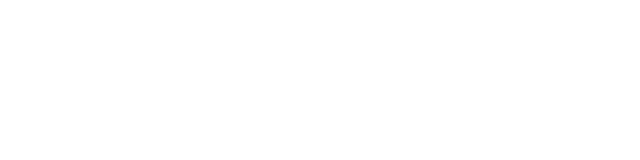
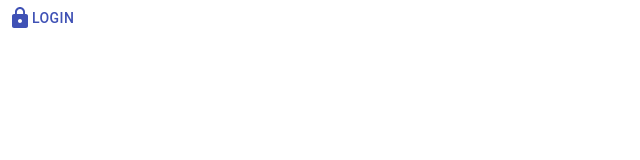
Before and after one commit to MacRapacki/MUI-atomic-designe, a React (Create React App) app: page / in a window 1280 px wide. Shown: the top 160 px of the page, without its empty margins (0-640 px from the left). Built offline with nearby package versions, Linux system fonts and the light colour scheme.

Commit message:
feat: create LoginButton

```diff
--- a/package.json
+++ b/package.json
@@ -3,6 +3,8 @@
   "version": "0.1.0",
   "private": true,
   "dependencies": {
+    "@material-ui/core": "^4.12.3",
+    "@material-ui/icons": "^4.11.2",
     "@testing-library/jest-dom": "^5.14.1",
     "@testing-library/react": "^11.2.7",
     "@testing-library/user-event": "^12.8.3",
--- a/src/App.js
+++ b/src/App.js
@@ -1,5 +1,19 @@
+import React from "react";
+
+import { ThemeProvider } from "@material-ui/styles";
+import { useTheme } from "./utilis/useTheme";
+
+import LoginButton from "./components/atoms/LoginButton";
+
 function App() {
-  return <div className="App"></div>;
+  const { theme } = useTheme();
+  return (
+    <div className="App">
+      <ThemeProvider theme={theme}>
+        <LoginButton />
+      </ThemeProvider>
+    </div>
+  );
 }
 
 export default App;
--- /dev/null
+++ b/src/components/atoms/LoginButton.jsx
@@ -0,0 +1,17 @@
+import React from "react";
+
+import LockIcon from "@material-ui/icons/Lock";
+import { Button, Typography } from "@material-ui/core";
+
+const LoginButton = () => {
+  return (
+    <Button>
+      <LockIcon color="primary" />{" "}
+      <Typography color="primary" variant="button">
+        Login
+      </Typography>
+    </Button>
+  );
+};
+
+export default LoginButton;
--- /dev/null
+++ b/src/utilis/useTheme.js
@@ -0,0 +1,11 @@
+import { createTheme } from "@material-ui/core";
+
+export const useTheme = () => {
+  const theme = createTheme({
+    palette: {
+      primary: { main: "#4772d9" },
+    },
+  });
+
+  return theme;
+};
```
Also changed, not shown: 1 other file (tests, documents, lock files or other folders).
